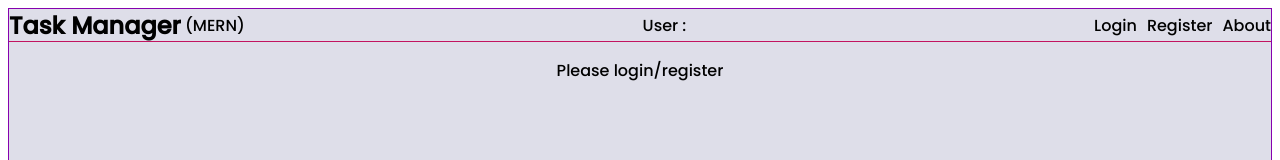
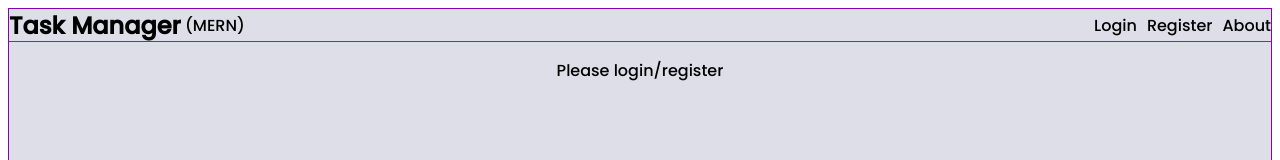
Before and after one commit to rvijaykr10/task-manager-mern-app, a React app in the folder frontend/: page / in a window 1280 px wide. Shown: the top 160 px of the page. Built offline with nearby package versions, Linux system fonts and the light colour scheme.

Commit message:
condition added for user name

```diff
--- a/frontend/src/components/Header/Header.jsx
+++ b/frontend/src/components/Header/Header.jsx
@@ -22,7 +22,7 @@ const Header = () => {
         </Link>
         <span>&nbsp;(MERN)</span>
       </div>
-      <div>User : {userInfo?.name}</div>
+      {userInfo?.name && <div>User : {userInfo?.name}</div>}
       {!isLoggedIn ? (
         <div>
           <Link className={styles.link} to="/login">
```
